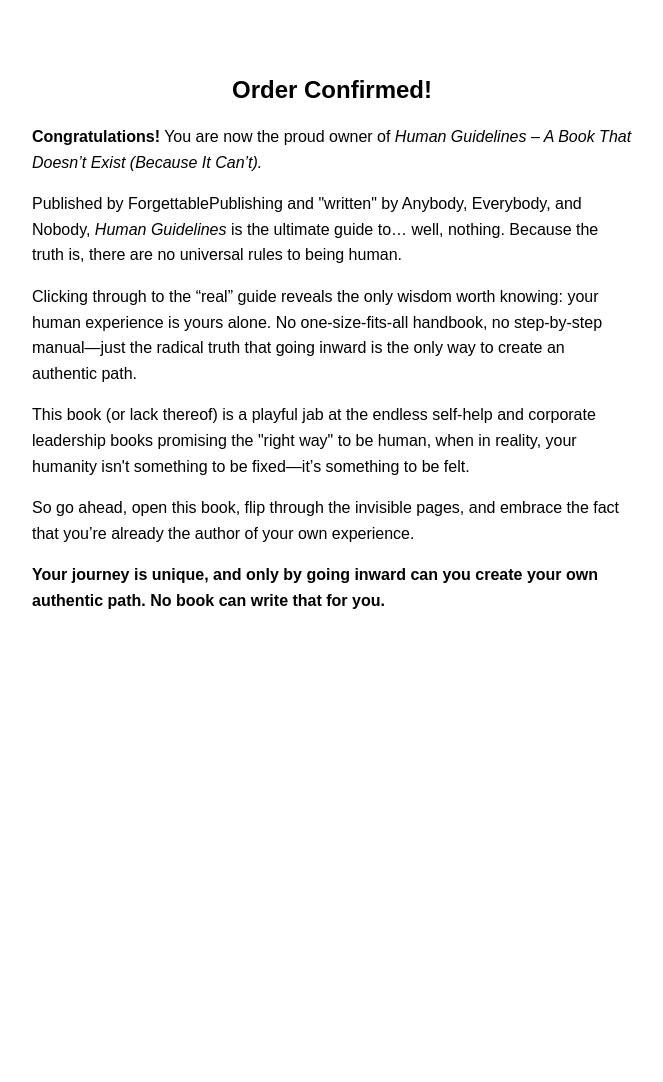
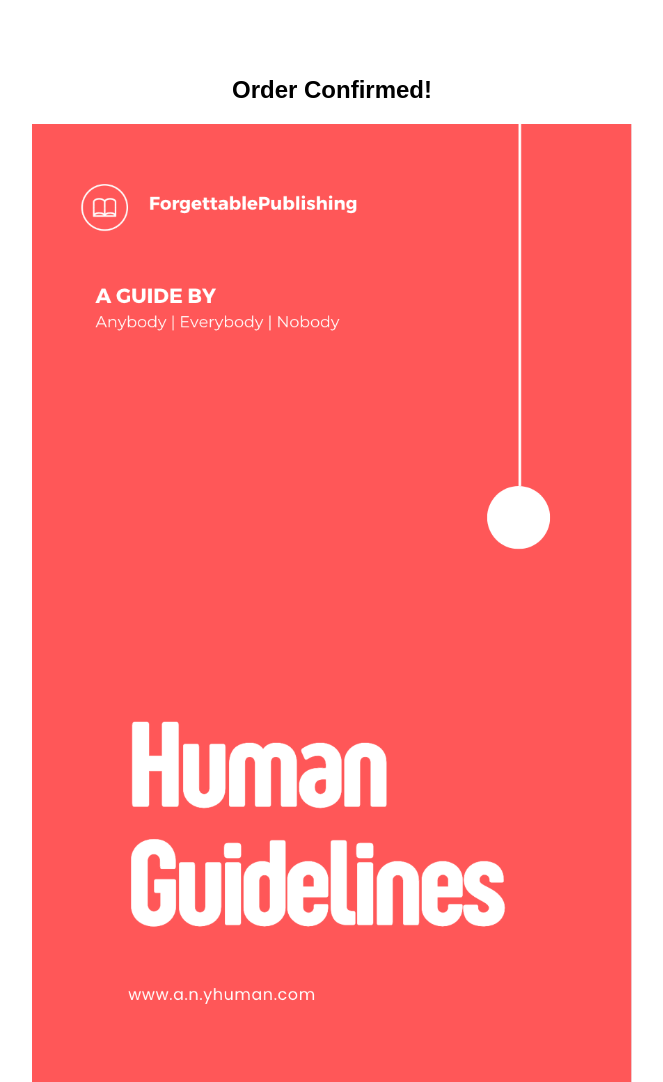
Before and after one commit to youhumanstudio/human-guidelines, a plain HTML site: page index.html in a window 1280 px wide. Shown: the top 1082 px of the page, without its empty margins (308-971 px from the left). Before the commit the page ends 800 px from the top, so only its background shows below. Drawn offline with Linux system fonts and the light colour scheme.

Commit message:
Update index.html

```diff
--- a/index.html
+++ b/index.html
@@ -16,6 +16,11 @@
             font-size: 24px;
             margin-bottom: 20px;
         }
+        img {
+            max-width: 100%;
+            height: auto;
+            margin-bottom: 20px;
+        }
         p {
             font-size: 16px;
             line-height: 1.6;
@@ -25,6 +30,8 @@
 </head>
 <body>
     <h1>Order Confirmed!</h1>
+    <img src="https://github.com/youhumanstudio/human-guidelines/blob/main/Screenshot%202025-02-13%20at%2015.04.43.png?raw=true" alt="Human Guidelines Book Cover">
+
     <p><strong>Congratulations!</strong> You are now the proud owner of <em>Human Guidelines – A Book That Doesn’t Exist (Because It Can’t).</em></p>
 
     <p>Published by ForgettablePublishing and "written" by Anybody, Everybody, and Nobody, <em>Human Guidelines</em> is the ultimate guide to… well, nothing. Because the truth is, there are no universal rules to being human.</p>
```
